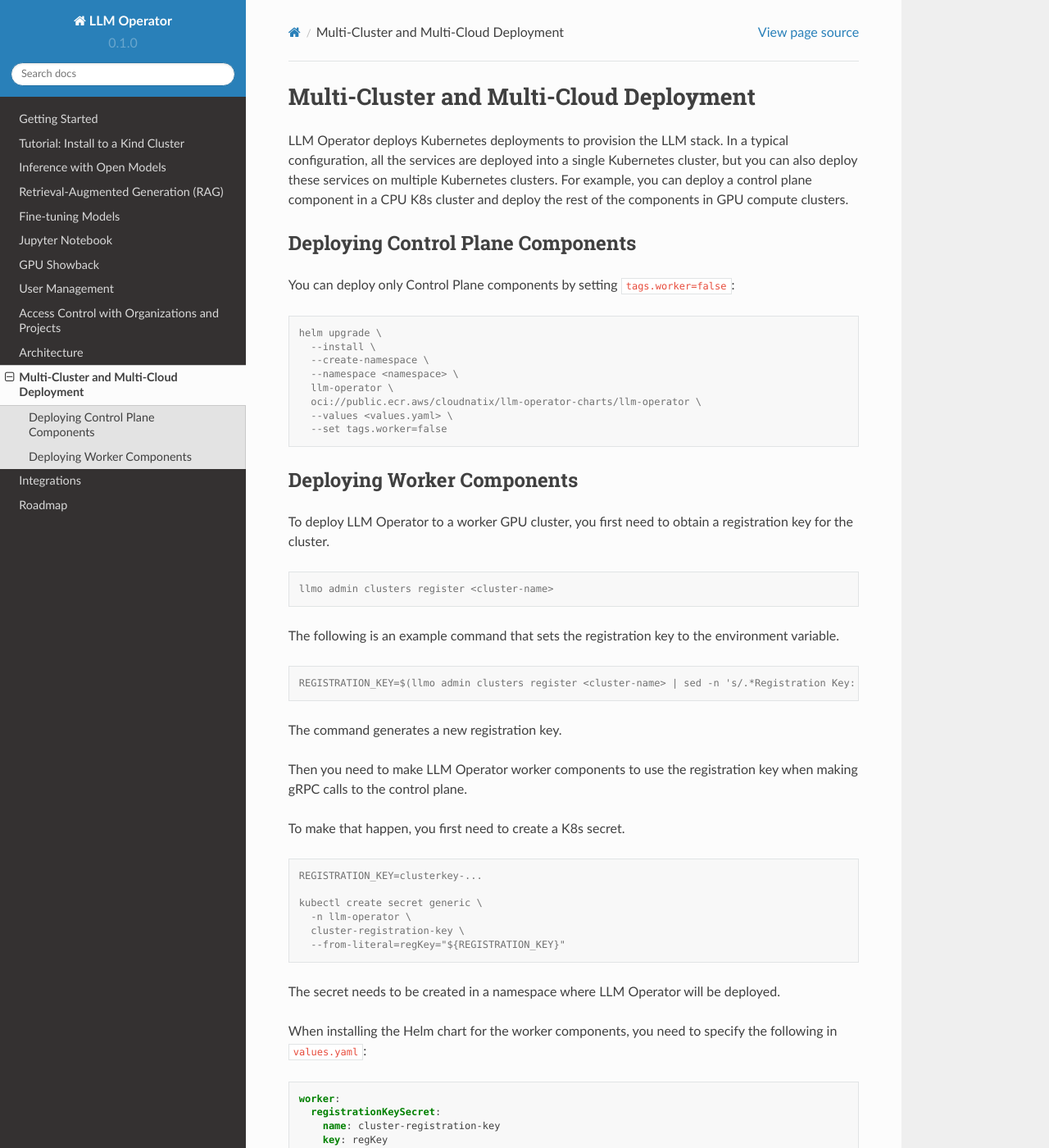
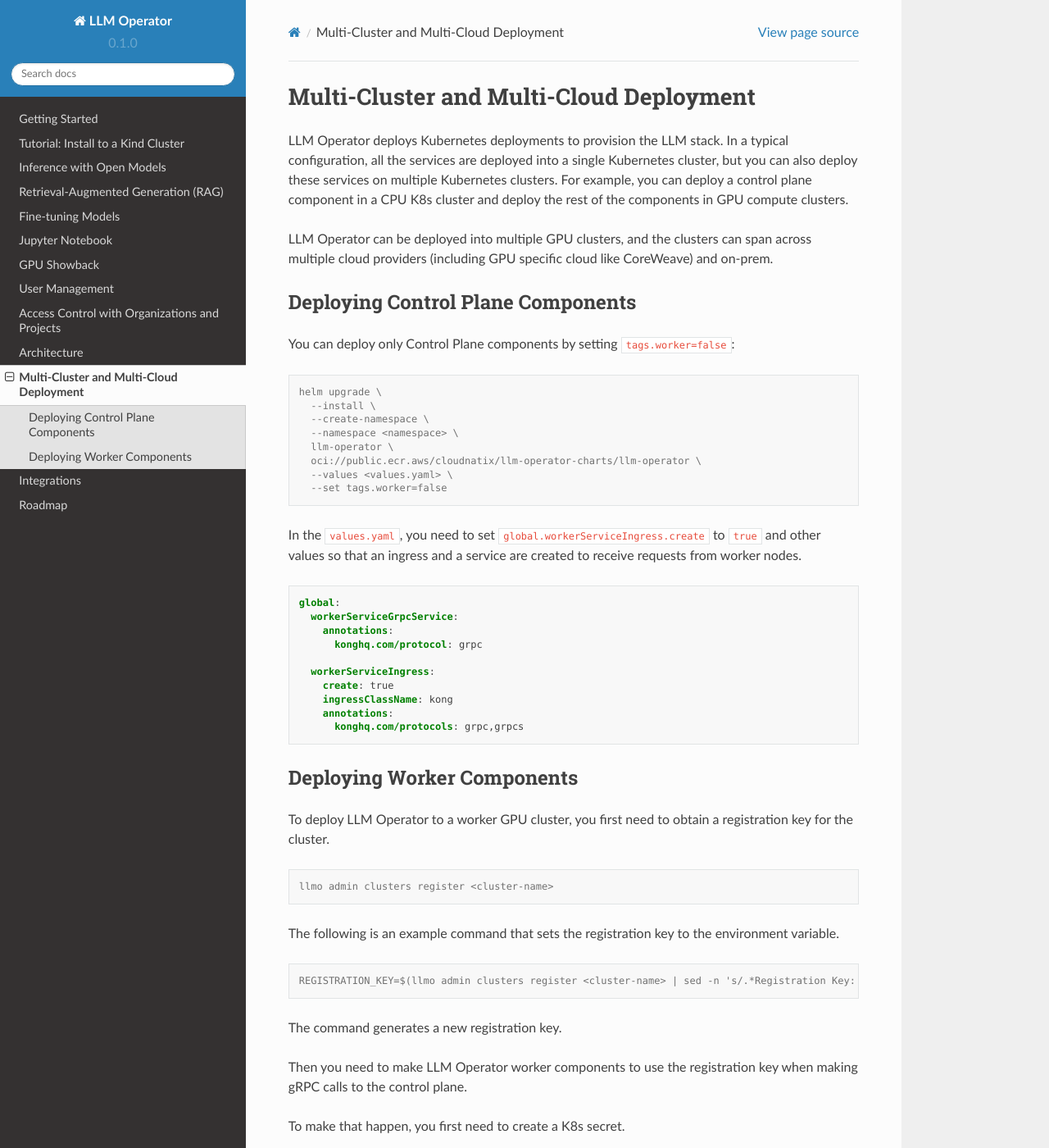
Before and after one commit to llm-operator/docs, a Sphinx documentation site: the page built from docs/source/multi_cluster_deployment.rst, in a window 1280 px wide and 1400 px high. Shown: the whole window at 82% size. Built offline with Sphinx 7.4.7 and the Read the Docs theme 2.0.0, drawn with Linux system fonts in a browser that asks for light colours.

Commit message:
Make a slight update to the multi-cluster page (#78)

```diff
--- a/docs/source/multi_cluster_deployment.rst
+++ b/docs/source/multi_cluster_deployment.rst
@@ -7,6 +7,9 @@ a single Kubernetes cluster, but you can also deploy these services on
 multiple Kubernetes clusters. For example, you can deploy a control
 plane component in a CPU K8s cluster and deploy the rest of the
 components in GPU compute clusters.
+
+LLM Operator can be deployed into multiple GPU clusters, and the clusters can span across multiple cloud providers (including
+GPU specific cloud like CoreWeave) and on-prem.
 
 
 Deploying Control Plane Components
@@ -24,6 +27,23 @@ You can deploy only Control Plane components by setting ``tags.worker=false``:
      oci://public.ecr.aws/cloudnatix/llm-operator-charts/llm-operator \
      --values <values.yaml> \
      --set tags.worker=false
+
+
+In the ``values.yaml``, you need to set ``global.workerServiceIngress.create`` to ``true`` and other values so that
+an ingress and a service are created to receive requests from worker nodes.
+
+.. code-block:: yaml
+
+  global:
+    workerServiceGrpcService:
+      annotations:
+        konghq.com/protocol: grpc
+
+    workerServiceIngress:
+      create: true
+      ingressClassName: kong
+      annotations:
+        konghq.com/protocols: grpc,grpcs
 
 
 Deploying Worker Components
@@ -64,10 +84,11 @@ When installing the Helm chart for the worker components, you need to specify th
 
 .. code-block:: yaml
 
-  worker:
-    registrationKeySecret:
-      name: cluster-registration-key
-      key: regKey
+  global:
+    worker:
+      registrationKeySecret:
+        name: cluster-registration-key
+        key: regKey
 
 ``tags.control-plane=false`` also needs to be set:
 
```
